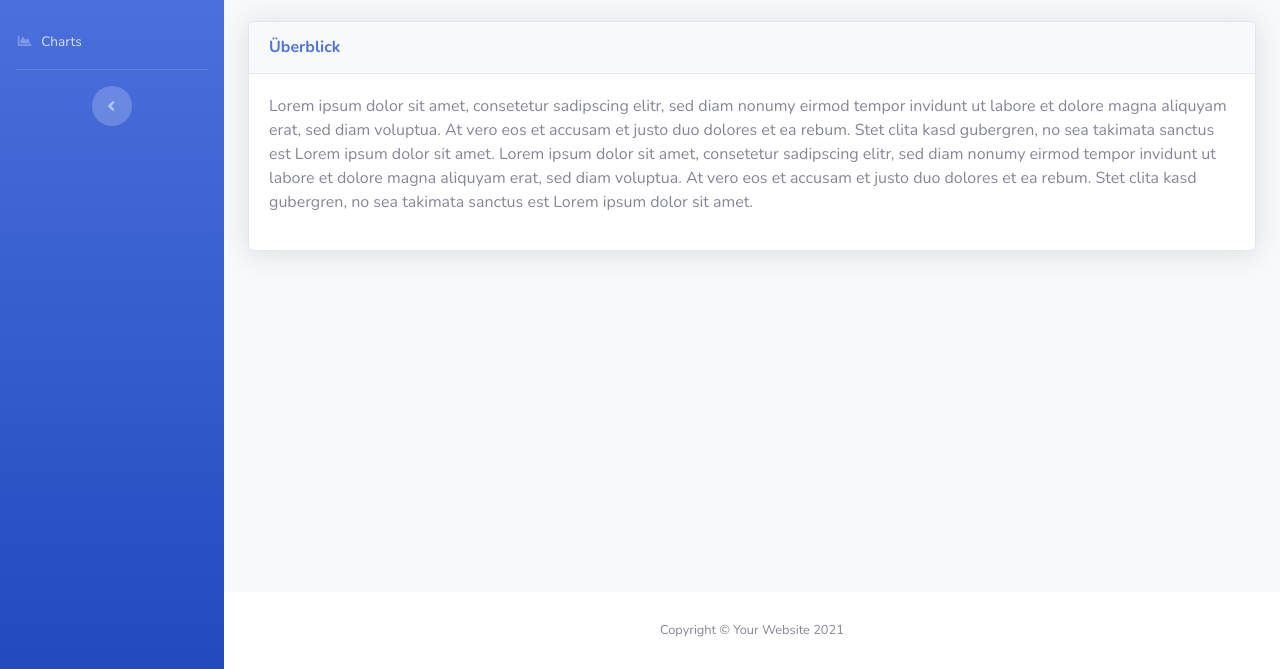
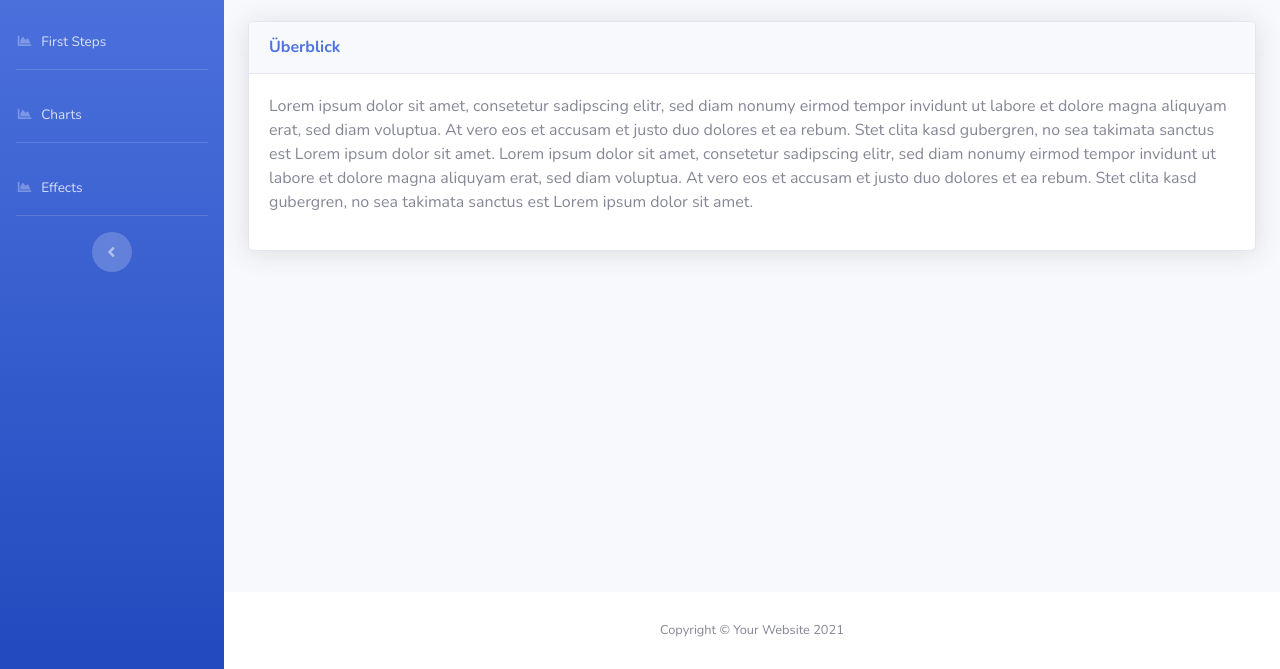
Before and after one commit to Andrrrea/cities, a website with bundled scripts: page index.html in a window 1280 px wide. Shown: the part 131-800 px from the top of the page. Built offline with nearby package versions, Linux system fonts and the light colour scheme.

Commit message:
html pages added

```diff
--- a/index.html
+++ b/index.html
@@ -52,6 +52,16 @@
                     <span>High Charts</span></a>
             </li>
 
+              <!-- Divider -->
+              <hr class="sidebar-divider">
+
+              <!-- Nav Item - Charts -->
+              <li class="nav-item">
+                  <a class="nav-link" href="firststeps.html">
+                      <i class="fas fa-fw fa-chart-area"></i>
+                      <span>First Steps</span></a>
+              </li>
+
             <!-- Divider -->
             <hr class="sidebar-divider">
 
@@ -61,6 +71,16 @@
                     <i class="fas fa-fw fa-chart-area"></i>
                     <span>Charts</span></a>
             </li>
+
+              <!-- Divider -->
+              <hr class="sidebar-divider">
+
+              <!-- Nav Item - Charts -->
+              <li class="nav-item">
+                  <a class="nav-link" href="effects.html">
+                      <i class="fas fa-fw fa-chart-area"></i>
+                      <span>Effects</span></a>
+              </li>
 
 
             <!-- Divider -->
```
Also changed, not shown: charts.html (+21 -0 lines), effects.html (added), firststeps.html (added).
